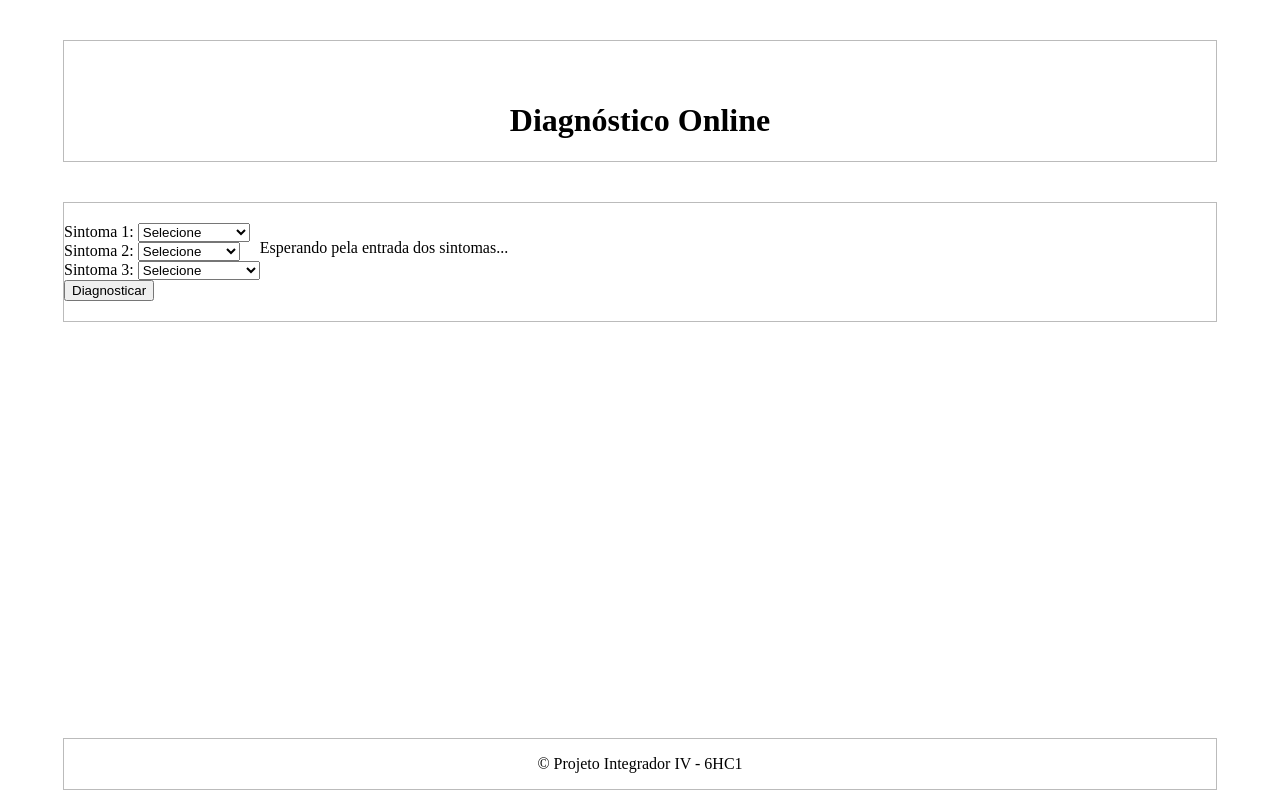
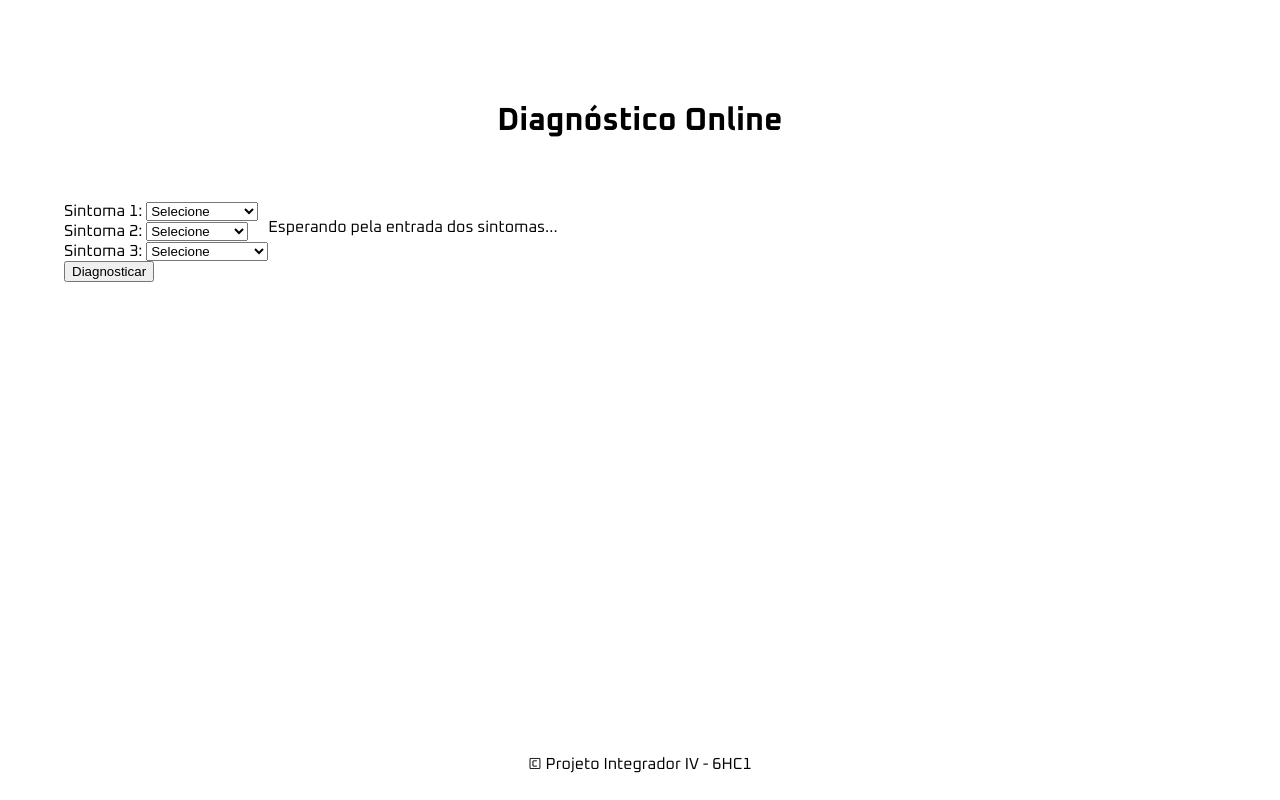
Before and after one commit to flnnn/diagnostico-online, a Flask app: page / in a window 1280 px wide. Run offline with Flask 3, Linux system fonts and the light colour scheme.

Commit message:
Update style.css

```diff
--- a/static/style.css
+++ b/static/style.css
@@ -1,5 +1,7 @@
-.helper {
-    border: 1px solid rgba(0, 0, 0, 0.267);
+@import url('https://fonts.googleapis.com/css2?family=Oxanium:wght@200..800&display=swap');
+
+body {
+    font-family: "Oxanium", sans-serif;
 }
 
 header {
```
